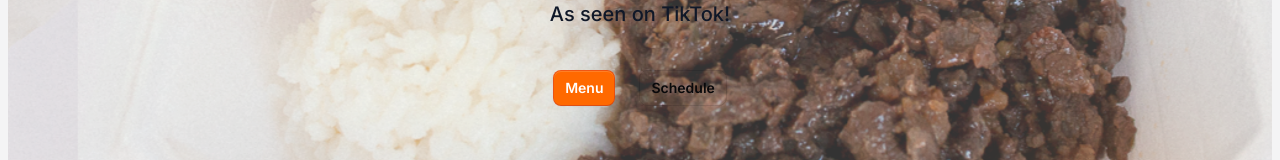
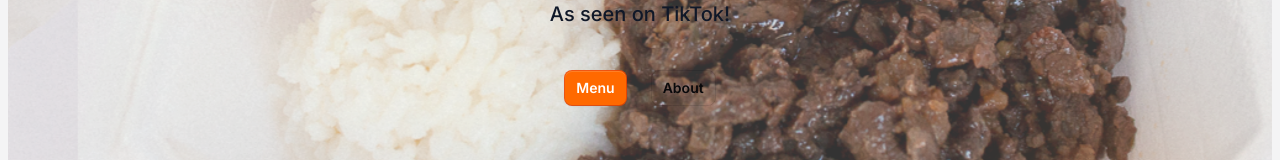
Before and after one commit to lukeludlow/bulgogi-billys, a React (Vite) app: page / in a window 1280 px wide. Shown: the part 542-702 px from the top of the page. Built offline with nearby package versions, Linux system fonts and the light colour scheme.

Commit message:
use about on home

```diff
--- a/src/pages/home/Home.tsx
+++ b/src/pages/home/Home.tsx
@@ -78,8 +78,8 @@ export default function Home() {
                                 <Button href={"/menu"} color={"orange"}>
                                     Menu
                                 </Button>
-                                <Button href={"/schedule"} outline>
-                                    Schedule
+                                <Button href={"/about"} outline>
+                                    About
                                 </Button>
                             </div>
                         </div>
```
